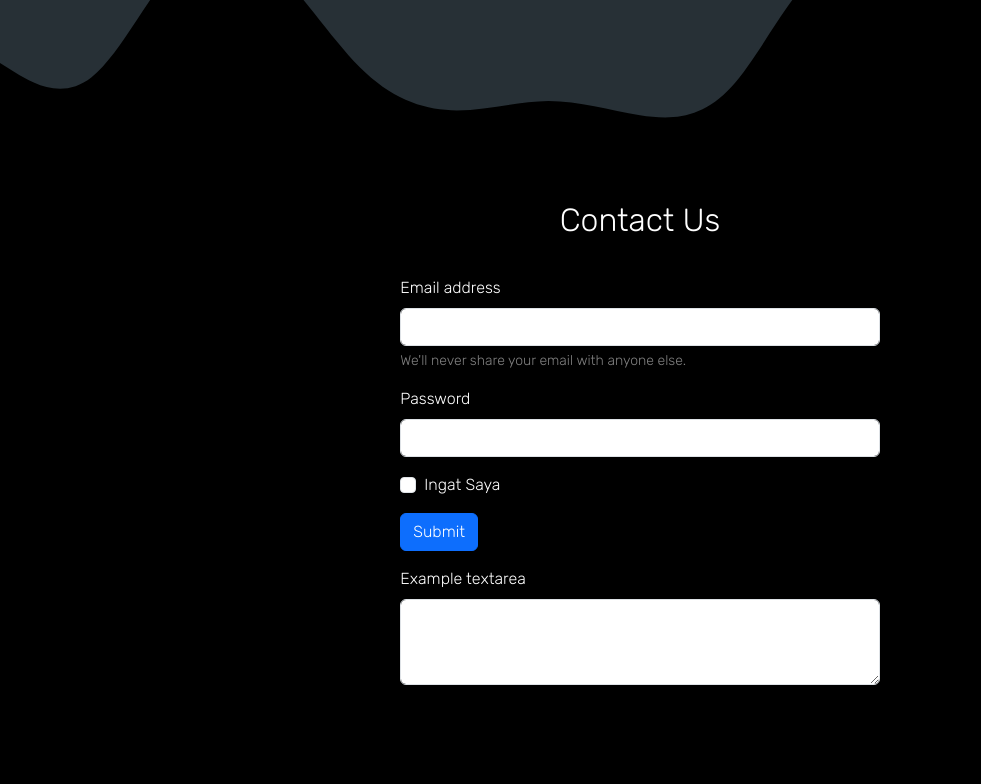
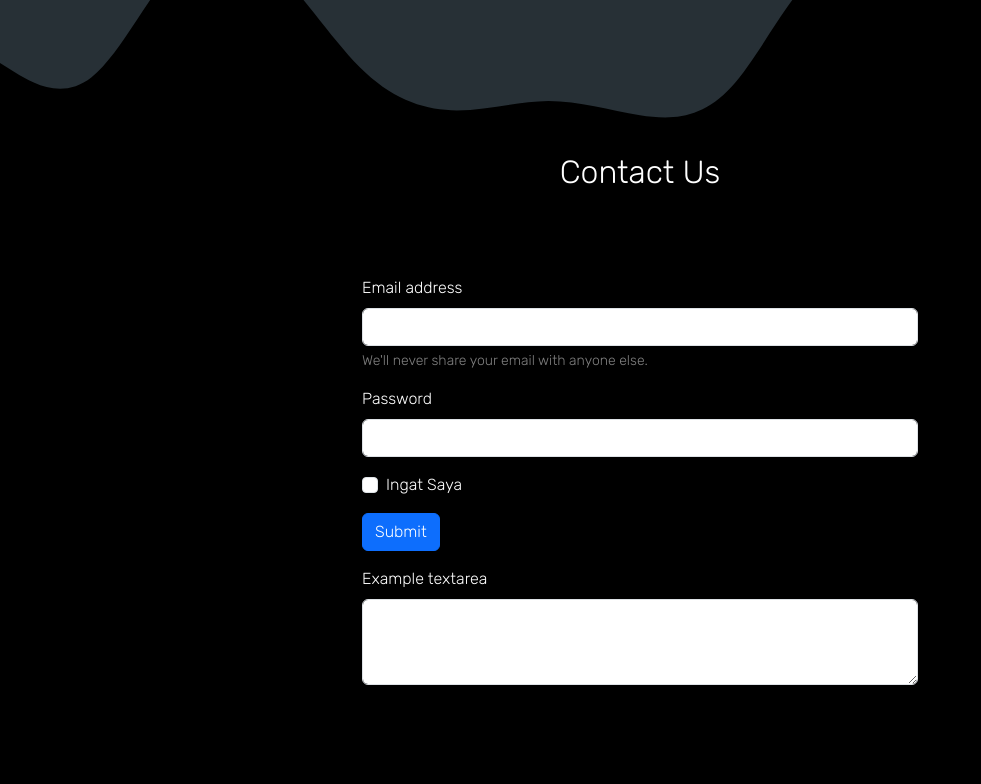
Before and after one commit to suryazeinrambe/suryazeinrambe-portofolio.github.com, a plain HTML site: page index.html in a window 1280 px wide. Shown: the part 2381-3165 px from the top of the page, without its empty margins (0-981 px from the left). Drawn offline with nearby package versions, Linux system fonts and the light colour scheme.

Commit message:
Update index.html
Padding form difix

```diff
--- a/index.html
+++ b/index.html
@@ -157,15 +157,15 @@
 
 
     <!-- Contact Us -->
-    <section id="contact" class="bg-black p-5">
+    <section id="contact" class="bg-black">
       <div class="container">
         <div class="row text-center">
-          <div class="col-12 mb-3"><p>Contact Us</p></div>
+          <div class="col-12 mb-3 "><p>Contact Us</p></div>
         </div>
       </div>
 
       <div class="row text-white mb-5">
-        <div class="col-md-5">
+        <div class="col-sm-6 p-5">
       <form>
         <div class="mb-3">
           <label for="email" class="form-label">Email address</label>
```
